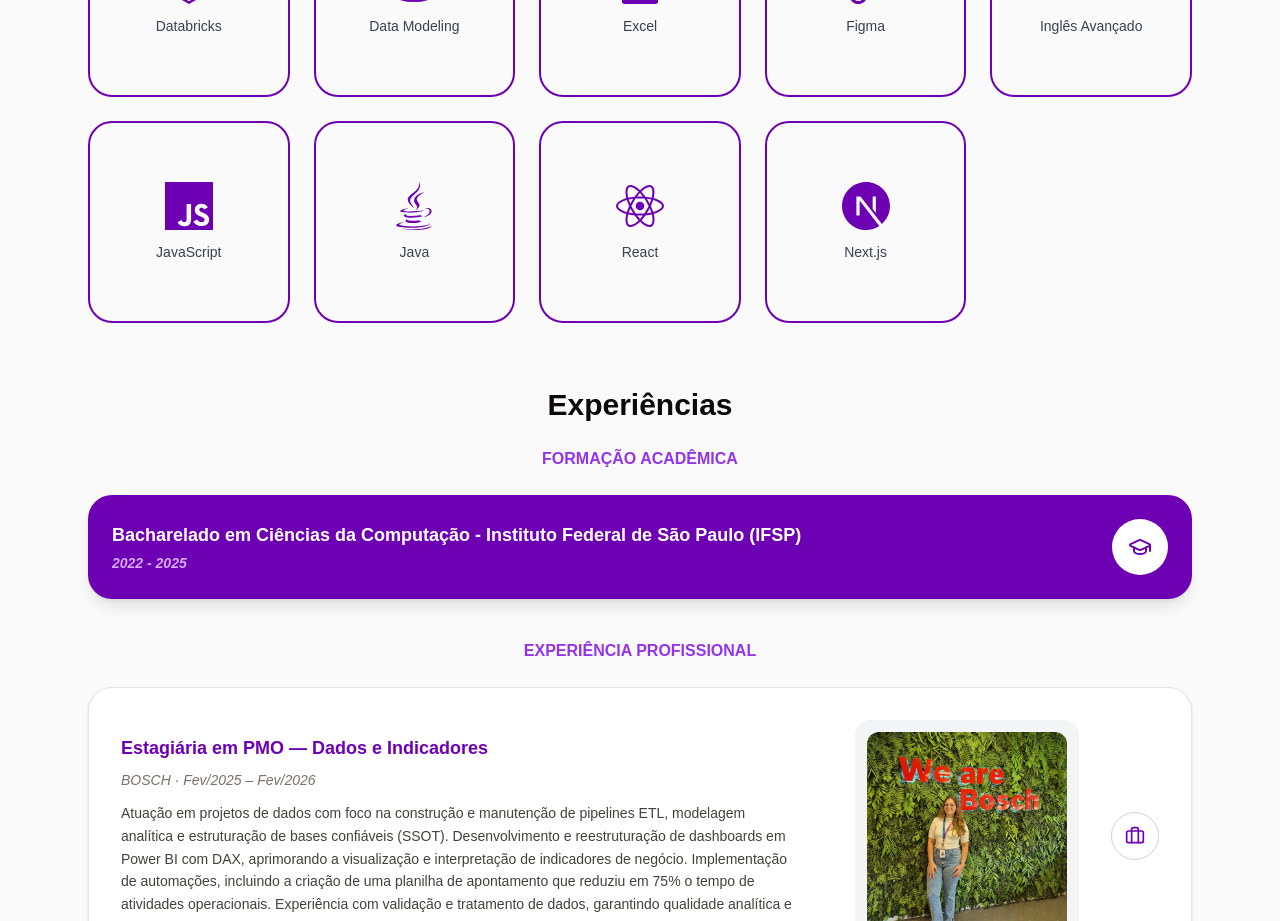
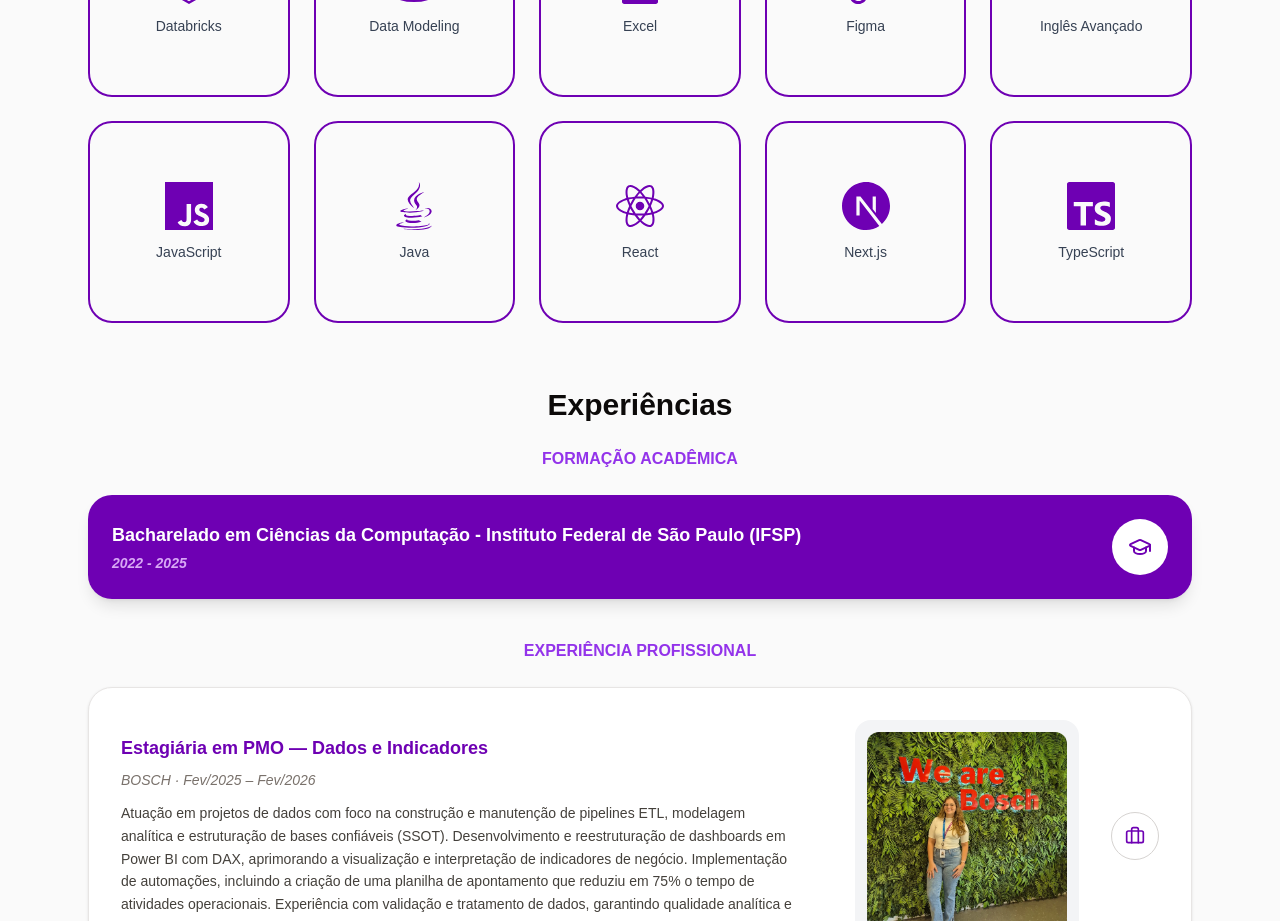
Before and after one commit to MajuFantagussi/Portifolio_Maria_Julia, a Next.js app: page / in a window 1280 px wide. Shown: the part 1180-2101 px from the top of the page. Built offline with nearby package versions, Linux system fonts and the light colour scheme.

Commit message:
feat: Add new skills

```diff
--- a/app/page.tsx
+++ b/app/page.tsx
@@ -23,6 +23,7 @@
 import {
   SiPython, SiPostgresql, SiMysql, SiGit, SiJavascript, SiDatabricks, SiFigma,
   SiNextdotjs,
+  SiTypescript,
 } from "react-icons/si";
 import { FaFile, FaFileExcel, FaInstagram, FaJava, FaLanguage, FaLink, FaReact, FaSignLanguage, FaWhatsapp } from "react-icons/fa";
 import { LuBriefcase, LuGithub, LuLink, LuLinkedin } from "react-icons/lu";
@@ -100,6 +101,8 @@
             <SkillCard icon={FaJava} name="Java" link="" />
             <SkillCard icon={FaReact} name="React" link="" />
             <SkillCard icon={SiNextdotjs} name="Next.js" link="" />
+            <SkillCard icon={SiTypescript} name="TypeScript" link="" />
+
           </div>
         </div>
         </section>
```
